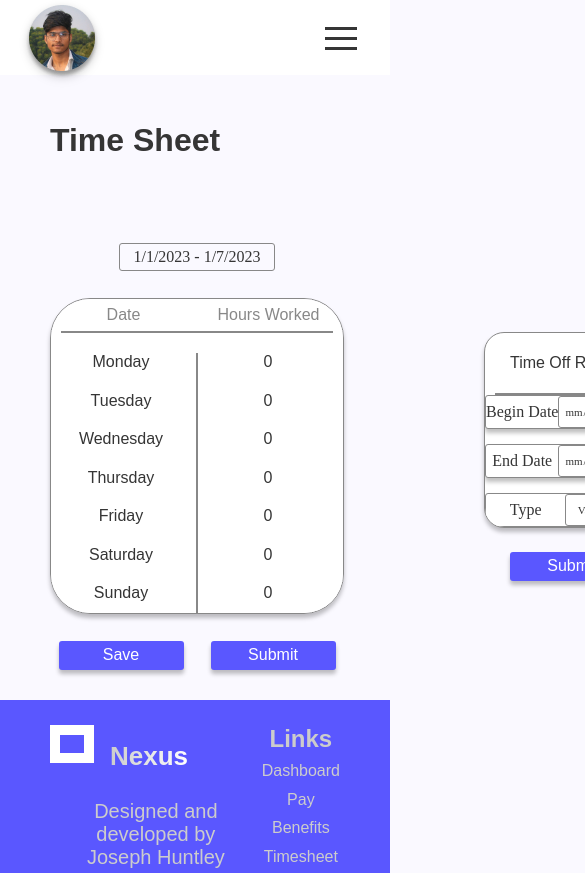
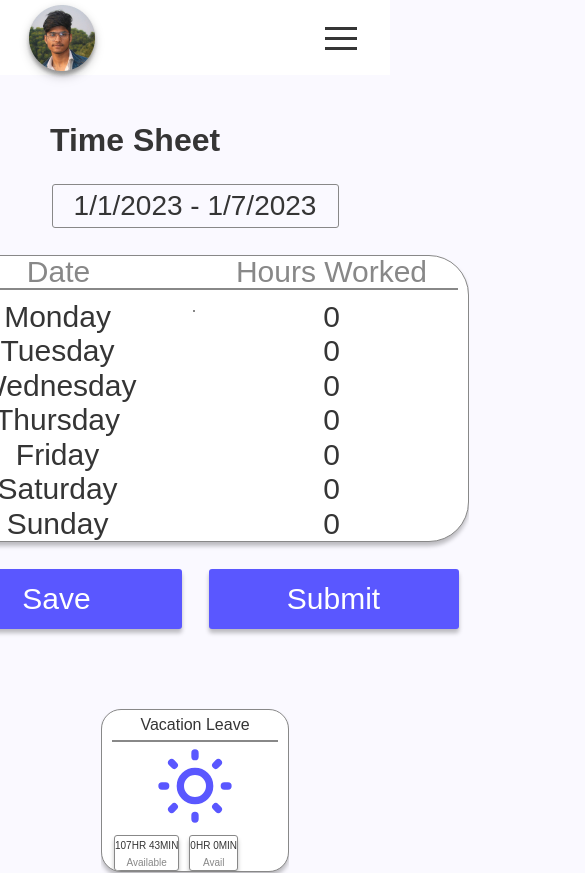
Before and after one commit to JosephHuntley/nexus, a Next.js app: page /timesheet in a window 390 px wide. Shown: the top 873 px of the page, 585 px wide, since content can reach past the window. Built offline with nearby package versions, Linux system fonts and the light colour scheme.

Commit message:
Responsive Design Tablet

```diff
--- a/src/components/Button/ButtonStyles.ts
+++ b/src/components/Button/ButtonStyles.ts
@@ -4,8 +4,8 @@ import styled from 'styled-components';
 export const MainButton = styled.button<{
 	bg_white?: string;
 }>`
-	width: 125px;
-	height: 29px;
+	width: 8.6vw;
+	height: 3.6vh;
 	background-color: ${(props) => props.theme.colors.bg_primary};
 	color: #fff;
 	box-shadow: ${(props) =>
@@ -13,6 +13,12 @@ export const MainButton = styled.button<{
 			? '0px 4px 4px rgba(0, 0, 0, 0.25)'
 			: 'none'};
 	border-radius: 3px;
+	font-size: 1.6rem;
 	border: none;
 	cursor: pointer;
+	@media ${(props) => props.theme.breakpoints.tablet} {
+		width: 25rem;
+		height: 6rem;
+		font-size: 3rem;
+	}
 `;
--- a/src/components/TimeSheet/TimeCard/TimeCard.tsx
+++ b/src/components/TimeSheet/TimeCard/TimeCard.tsx
@@ -70,8 +70,10 @@ function TimeCard() {
 				})}
 			</Date>
 			<Box
-				height='329px'
-				width='292px'>
+				height='32.9rem'
+				width='29.2rem'
+				md_height='60vh'
+				md_width='60vw'>
 				<FieldTitle>Date</FieldTitle>
 				<FieldTitle>Hours Worked</FieldTitle>
 				<Separator />
--- a/src/components/TimeSheet/TimeCard/TimeCardStyles.ts
+++ b/src/components/TimeSheet/TimeCard/TimeCardStyles.ts
@@ -3,42 +3,42 @@ import styled from 'styled-components';
 export const TimeCardContainer = styled.article`
 	display: flex;
 	flex-direction: column;
-	gap: 27px;
+	gap: 2.7rem;
 	align-items: center;
 `;
 
 export const ButtonContainer = styled.div`
 	display: flex;
 	flex-direction: row;
-	gap: 27px;
+	gap: 2.7rem;
 `;
 
 export const FieldTitle = styled.h3`
 	color: ${(props) => props.theme.colors.text_secondary};
-	width: 145px;
-	height: 32px;
-	font-style: normal;
+	width: 50%;
+	height: 3.2rem;
 	font-weight: 400;
-	font-size: 16px;
-	line-height: 24px;
+	font-size: 1.6rem;
 	display: inline-flex;
 	align-items: center;
 	justify-content: center;
+
+	@media ${(props) => props.theme.breakpoints.tablet} {
+		font-size: 3rem;
+	}
 `;
 
 export const DOTW = styled.p`
-	width: 140px;
 	display: flex;
 	justify-content: center;
-	font-style: normal;
-	font-weight: 400;
-	font-size: 16px;
-	line-height: 24px;
+	font-size: 1.6rem;
 	text-align: center;
+	@media ${(props) => props.theme.breakpoints.tablet} {
+		font-size: 3rem;
+	}
 `;
 
 export const Field = styled.input`
-	width: 140px;
 	background: transparent;
 	color: ${(props) => props.theme.colors.text_primary};
 	outline: none;
@@ -46,25 +46,29 @@ export const Field = styled.input`
 	display: flex;
 	justify-content: center;
 	align-items: center;
-	font-style: normal;
-	font-weight: 400;
-	font-size: 16px;
-	line-height: 24px;
+	font-size: 1.6rem;
 	text-align: center;
+
+	@media ${(props) => props.theme.breakpoints.tablet} {
+		font-size: 3rem;
+	}
 `;
 
 export const Table = styled.div`
 	display: flex;
 	flex-direction: row;
-	height: 270px;
+	height: 80%;
 	margin-top: 10px;
+	@media ${(props) => props.theme.breakpoints.tablet} {
+		height: 90%;
+	}
 `;
 
 export const Col = styled.div`
 	display: flex;
 	flex-direction: column;
 	justify-content: space-around;
-	width: 145px;
+	width: 50%;
 	height: 100%;
 `;
 
@@ -81,11 +85,8 @@ export const Date = styled.select`
 	text-align-last: center;
 	padding: 5px;
 	justify-content: center;
-	font-family: 'Poppins';
-	font-style: normal;
 	font-weight: 400;
-	font-size: 16px;
-	line-height: 16px;
+	font-size: 1.6rem;
 	color: ${(props) => props.theme.colors.text_primary};
 	background: transparent;
 	border: 1px solid ${(props) => props.theme.colors.text_secondary};
@@ -93,4 +94,8 @@ export const Date = styled.select`
 	&:active {
 		border-color: none;
 	}
+
+	@media ${(props) => props.theme.breakpoints.tablet} {
+		font-size: 2.8rem;
+	}
 `;
--- a/src/layout/LayoutStyles.ts
+++ b/src/layout/LayoutStyles.ts
@@ -4,7 +4,7 @@ export const Main = styled.main`
 	padding-top: 96px;
 	padding-left: 280px;
 	padding-bottom: 30px;
-	width: 80vw;
+	min-height: 100vh;
 
 	@media ${(props) => props.theme.breakpoints.tablet} {
 		padding-left: 0px;
--- a/src/styles/pages/TimesheetStyles.js
+++ b/src/styles/pages/TimesheetStyles.js
@@ -19,6 +19,12 @@ export const Container = styled.section`
 	gap: 70px;
 	align-items: center;
 	width: 100%;
+
+	@media ${(props) => props.theme.breakpoints.tablet} {
+		flex-direction: column;
+		margin: 0;
+		margin-top: 2.5rem;
+	}
 `;
 
 export const BoxContainer = styled.div`
```
